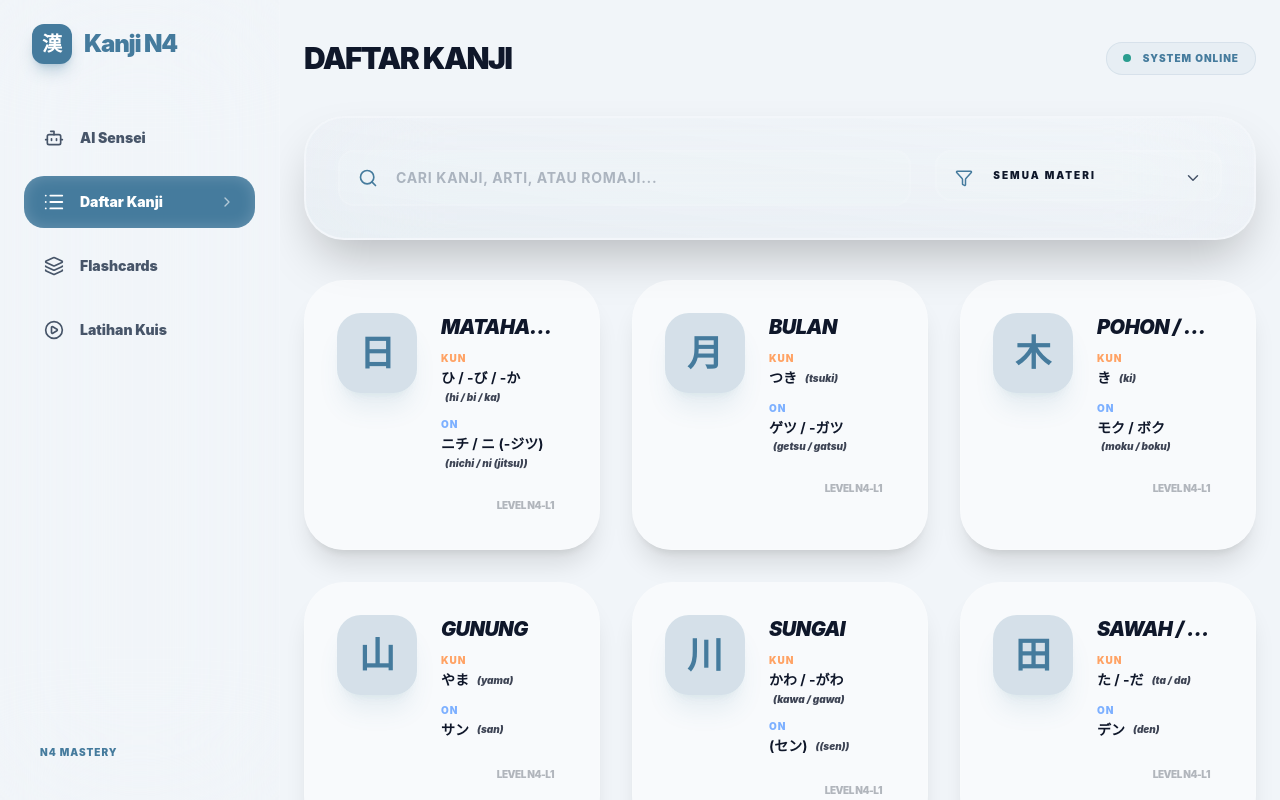
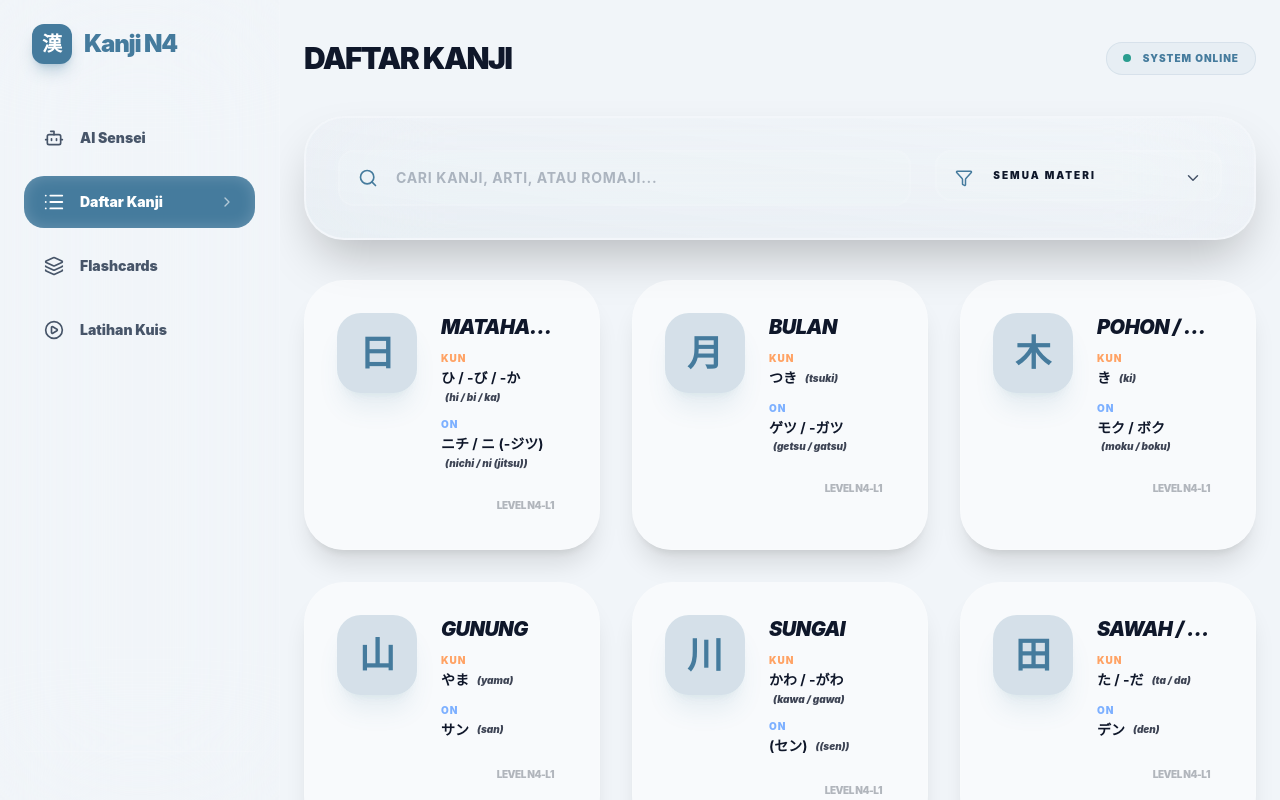
Before and after one commit to superdecrypt-dev/kanji, a React (Vite) app: page / in a window 1280 px wide. Built offline with nearby package versions, Linux system fonts and the light colour scheme.

Commit message:
style: rename Kanji N4 to Kanji and remove N4 Mastery from sidebar

```diff
--- a/src/App.tsx
+++ b/src/App.tsx
@@ -114,9 +114,6 @@ function App() {
         </nav>
 
         <div className="mt-auto pt-6 border-t border-white/10 space-y-4">
-          <div className="flex items-center justify-between px-4 py-2 mb-2">
-             <span className="text-[10px] font-black uppercase tracking-widest text-primary">N4 Mastery</span>
-          </div>
         </div>
       </motion.aside>
 
@@ -217,4 +214,4 @@ function App() {
   );
 }
 
-export default App;;
+export default App;
```
